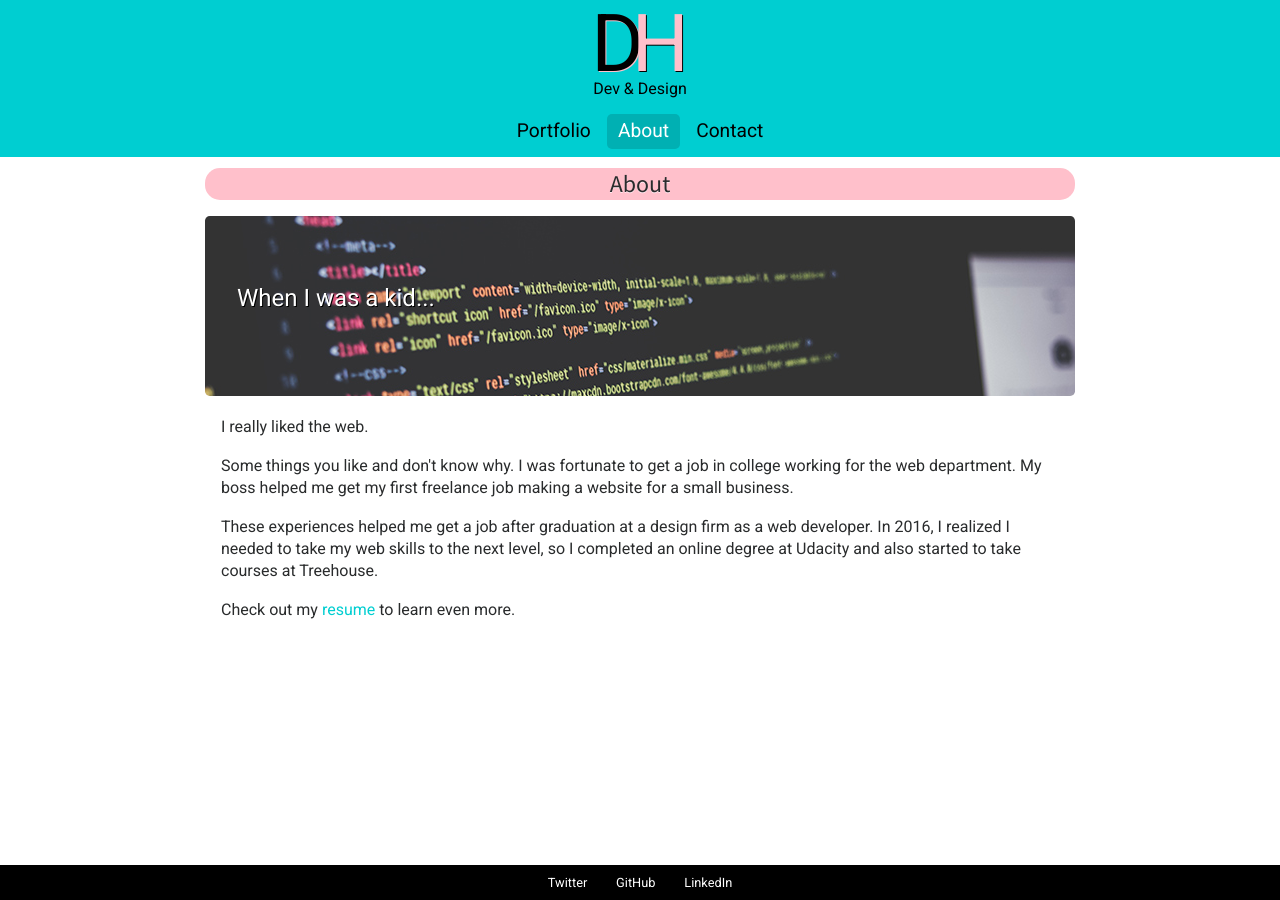
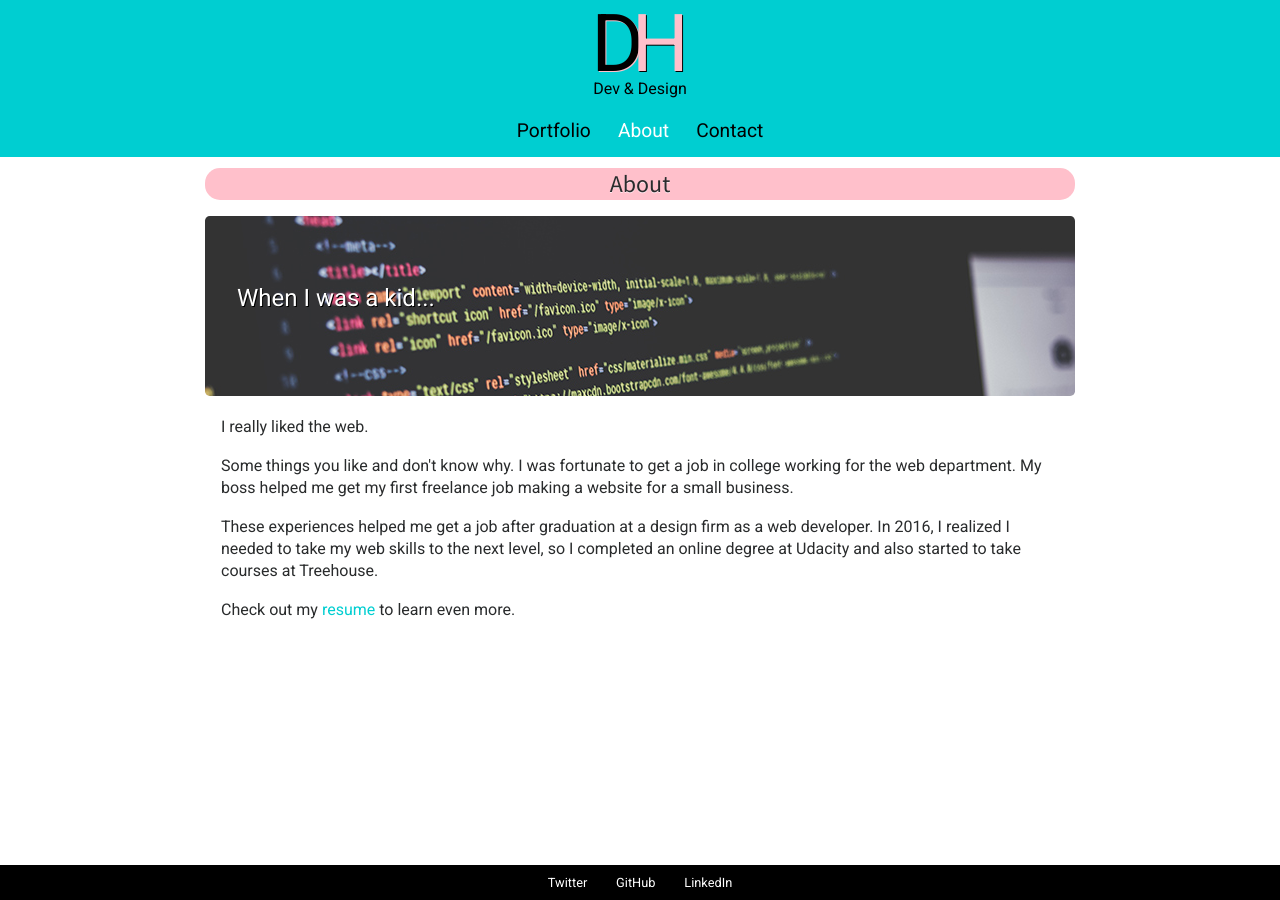
Before and after one commit to horstmannd/horstmannd.github.io, a Jekyll site: the page built from about/index.html, in a window 1280 px wide. Built offline with Jekyll 4.4.1, drawn with Linux system fonts in a browser that asks for light colours; nearby versions of some CDN libraries.

Commit message:
remove active link bg

```diff
--- a/css/application.css
+++ b/css/application.css
@@ -244,10 +244,6 @@ Link Styles
 #main-nav a:hover {
   color: white; }
 
-#main-nav li.active {
-  background-color: #00b0b3;
-  border-radius: 5px; }
-
 #main-nav li.active a {
   color: white; }
 
--- a/portfolio/portfolio-website.html
+++ b/portfolio/portfolio-website.html
@@ -17,7 +17,8 @@ title: Portfolio Website
 	<p class="features">Features:</p>
 	<ul>
 		<li>Sublime Text, Adobe Comp, Adobe Photoshop</li>
-		<li>Responsive</li>
+		<li>Bootstrap 4</li>
+		<li>Sass</li>
 		<li>Jekyll</li>
 		<li>Google Fonts</li>
 		<li>Hosted on <a href="https://github.com/horstmannd/portfolio" target="_blank">GitHub</a></li>
--- a/scss/components/_links.scss
+++ b/scss/components/_links.scss
@@ -36,11 +36,6 @@ Link Styles
 	color: white;
 }
 
-#main-nav li.active {
-	background-color: #00b0b3;
-	border-radius: 5px;
-}
-
 #main-nav li.active a {
 	color: white;
 }
```
Also changed, not shown: 1 other file.
